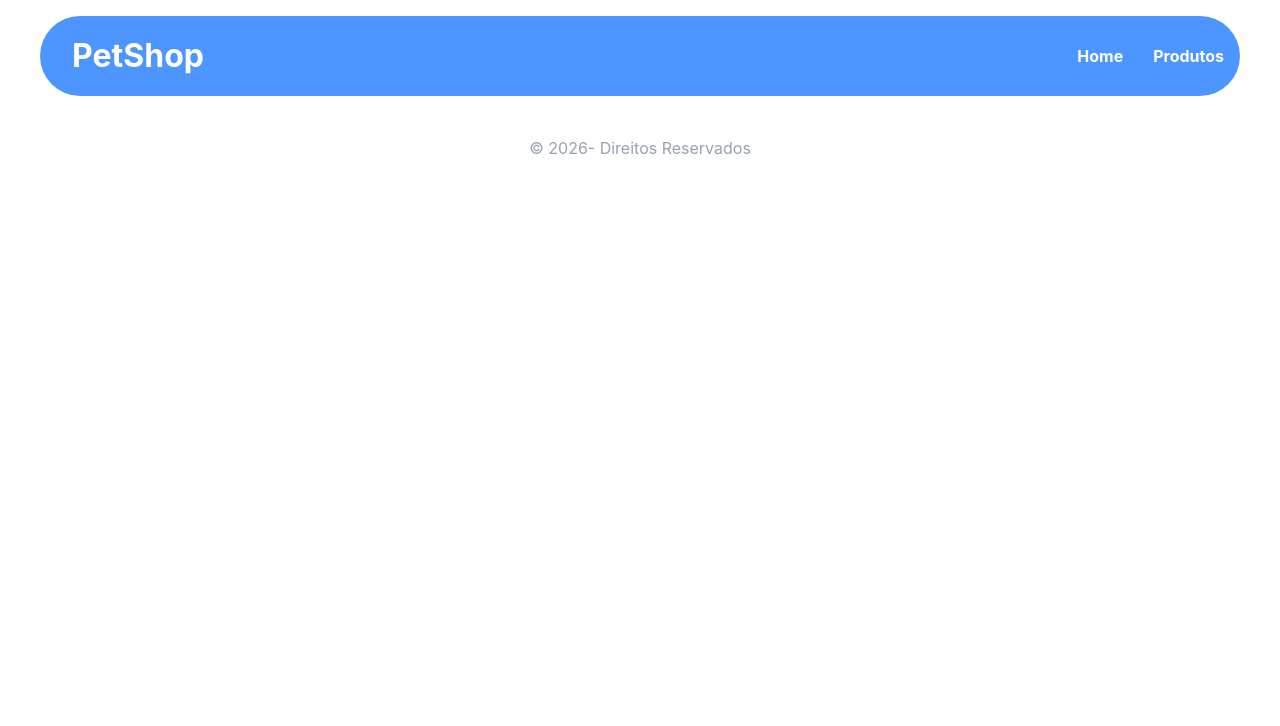
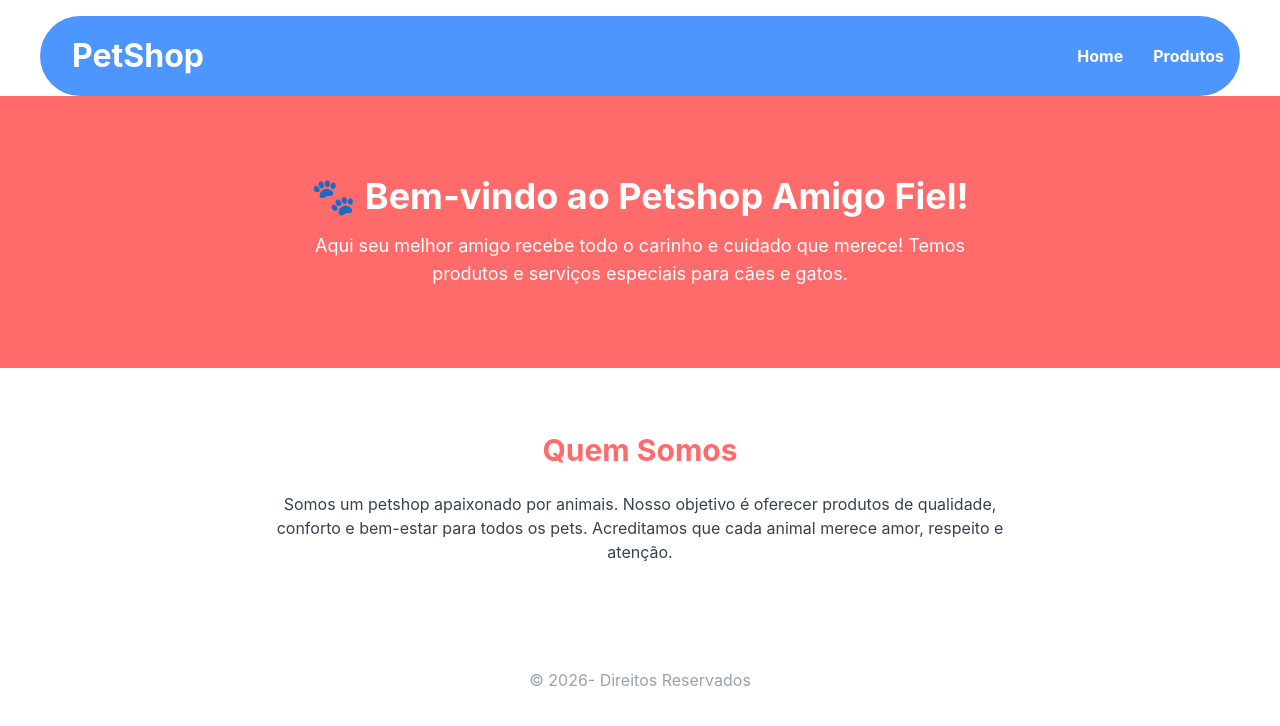
Before and after one commit to petshop-cp/petshop, a React (Vite) app: page / in a window 1280 px wide. Shown: the top 726 px of the page. Built offline with nearby package versions, Linux system fonts and the light colour scheme.

Commit message:
feat: criar estrutura inicial da home

```diff
--- a/src/pages/Home.jsx
+++ b/src/pages/Home.jsx
@@ -1,10 +1,38 @@
+
 import React from 'react'
 
 const Home = () => {
     return (
-        <div>
+        <main>
+            <section className="bg-[#FF6B6B] text-white py-20 px-6 text-center">
+                <h1 className="text-4xl font-bold mb-4">
+                    🐾 Bem-vindo ao Petshop Amigo Fiel!
+                </h1>
 
-        </div>
+                <p className="text-lg max-w-2xl mx-auto">
+                    Aqui seu melhor amigo recebe todo o
+                    carinho e cuidado que merece!
+                    Temos produtos e serviços especiais
+                    para cães e gatos.
+                </p>
+            </section>
+
+            <section className="py-16 px-6 text-center bg-white">
+                <h2 className="text-3xl font-bold text-[#FF6B6B] mb-6">
+                    Quem Somos
+                </h2>
+
+                <p className="max-w-3xl mx-auto text-gray-700">
+                    Somos um petshop apaixonado por animais.
+                    Nosso objetivo é oferecer produtos de
+                    qualidade, conforto e bem-estar para
+                    todos os pets.
+
+                    Acreditamos que cada animal merece
+                    amor, respeito e atenção.
+                </p>
+            </section>
+        </main>
     )
 }
 
```
